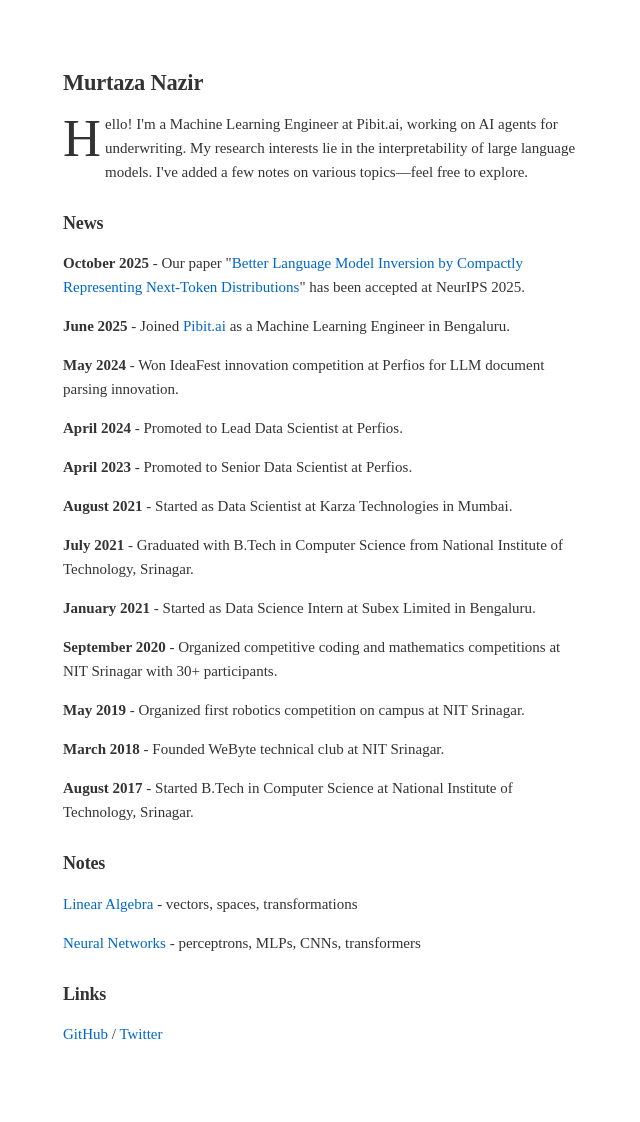
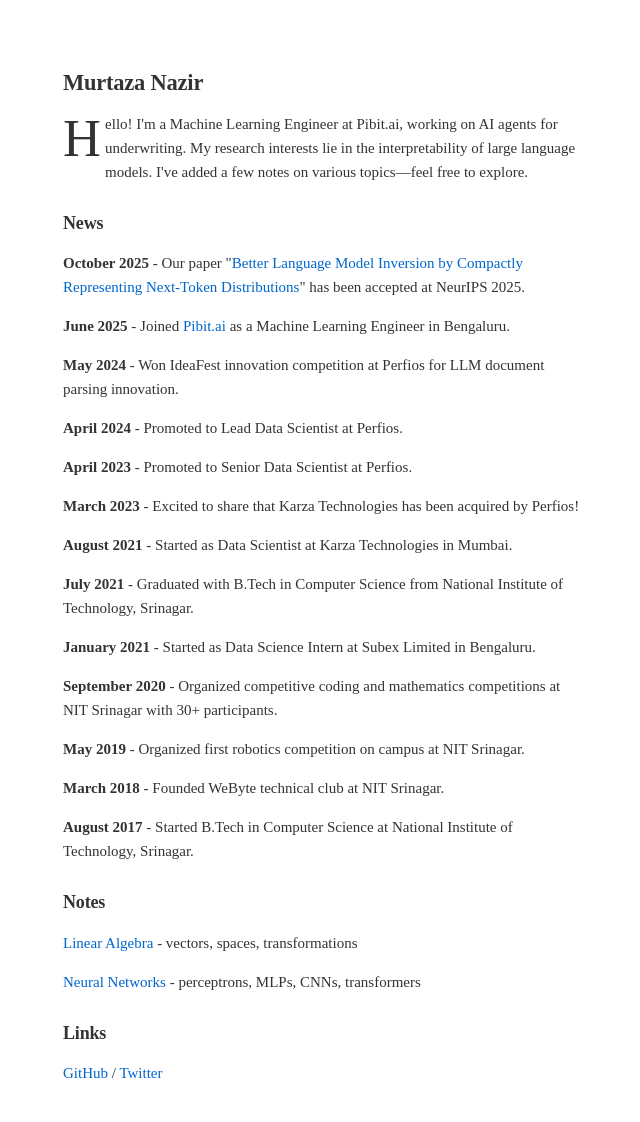
Before and after one commit to themurtazanazir/themurtazanazir.github.io, an MkDocs documentation site: the page built from docs/index.md, in a window 1280 px wide. Shown: the whole page, without its empty margins (196-836 px from the left). Built offline with MkDocs 1.6.1 and Material for MkDocs 9.7.7, drawn with Linux system fonts in a browser that asks for light colours; before the commit the page ends 1083 px from its top, so only the background shows below that.

Commit message:
Add Karza Technologies acquisition by Perfios to timeline

```diff
--- a/docs/index.md
+++ b/docs/index.md
@@ -13,6 +13,8 @@
 **April 2024** - Promoted to Lead Data Scientist at Perfios.
 
 **April 2023** - Promoted to Senior Data Scientist at Perfios.
+
+**March 2023** - Excited to share that Karza Technologies has been acquired by Perfios!
 
 **August 2021** - Started as Data Scientist at Karza Technologies in Mumbai.
 
```
